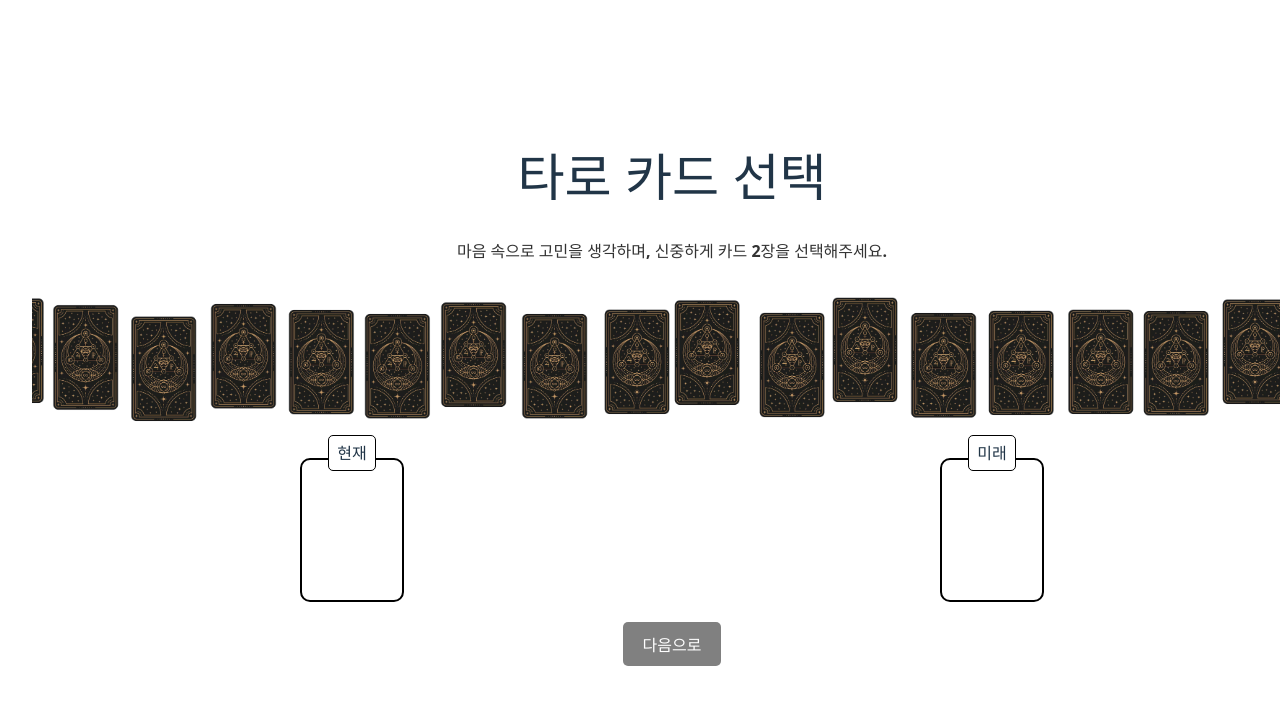
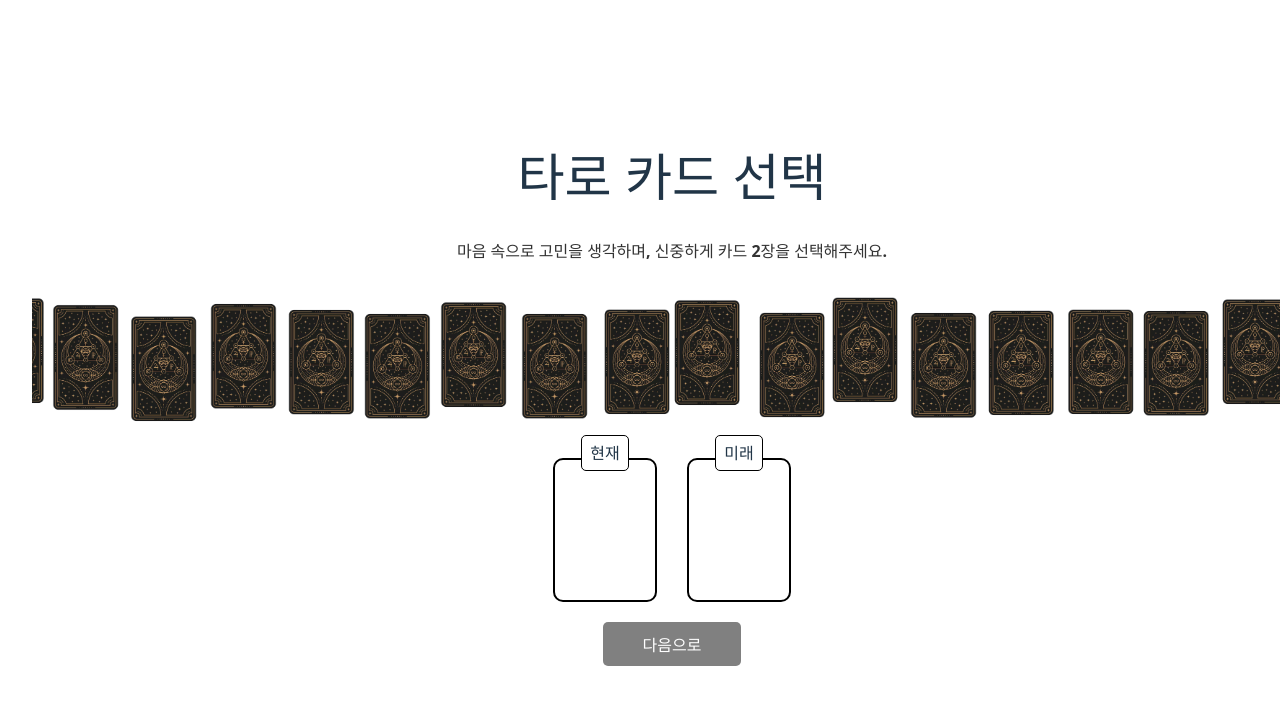
Before and after one commit to MJZ-Templates/tarot-widget, a React (Vite) app: page / in a window 1280 px wide. Shown: the top 704 px of the page. Built offline with nearby package versions, Linux system fonts and the light colour scheme.

Commit message:
design: 현재, 미래, 다음 버튼 레이아웃 일부 수정

```diff
--- a/src/App.css
+++ b/src/App.css
@@ -89,7 +89,8 @@
 /* 선택된 카드 배치 */
 .selected-card-container {
   display: flex;
-  justify-content: space-around;
+  justify-content: center;
+  gap: 30px;
   margin-top: 30px;
   position: relative;
 }
@@ -129,9 +130,9 @@
 
 /* 다음으로 버튼 */
 .next-button {
-  display: block;
+  display: flex;
   margin: 20px auto;
-  padding: 10px 20px;
+  padding: 10px 40px;
   font-size: 16px;
   font-weight: bold;
   border: none;
```
